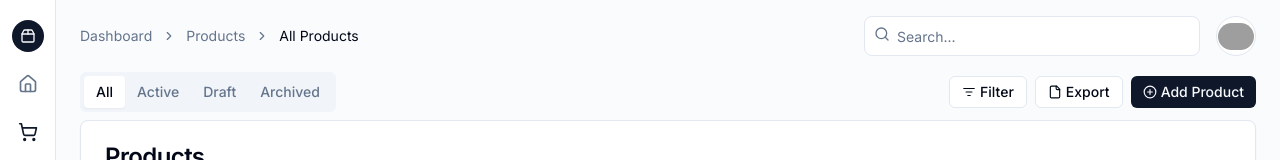
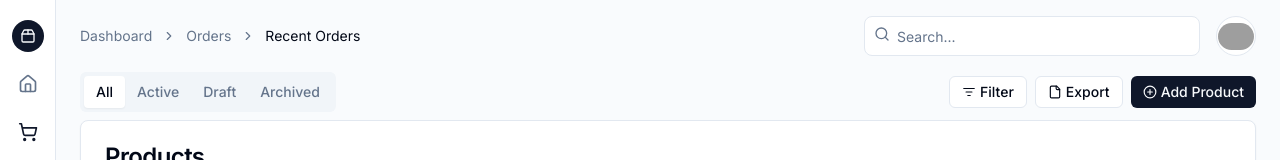
Before and after one commit to nnance/nextjs-tailwind-shadcn-dashboard, a Next.js app: page /products in a window 1280 px wide. Shown: the top 160 px of the page. Built offline with nearby package versions, Linux system fonts and the light colour scheme; grey boxes are pictures that could not be loaded.

Commit message:
Update layout to use common dashboard for all pages

```diff
--- a/src/app/layout.tsx
+++ b/src/app/layout.tsx
@@ -4,6 +4,24 @@ import { Inter as FontSans } from "next/font/google";
 
 import { cn } from "@/lib/utils";
 import { TooltipProvider } from "@/components/ui/tooltip";
+
+import Link from "next/link";
+import { Search } from "lucide-react";
+
+import {
+  Breadcrumb,
+  BreadcrumbItem,
+  BreadcrumbLink,
+  BreadcrumbList,
+  BreadcrumbPage,
+  BreadcrumbSeparator,
+} from "@/components/ui/breadcrumb";
+
+import { Input } from "@/components/ui/input";
+
+import NavBar from "@/components/navbar";
+import NavSheet from "@/components/navsheet";
+import UserMenu from "@/components/usermenu";
 
 const fontSans = FontSans({
   subsets: ["latin"],
@@ -28,7 +46,47 @@ export default function RootLayout({
           fontSans.variable
         )}
       >
-        <TooltipProvider>{children}</TooltipProvider>
+        <TooltipProvider>
+          <div className="flex min-h-screen w-full flex-col bg-muted/40">
+            <NavBar />
+            <div className="flex flex-col sm:gap-4 sm:py-4 sm:pl-14">
+              <header className="sticky top-0 z-30 flex h-14 items-center gap-4 border-b bg-background px-4 sm:static sm:h-auto sm:border-0 sm:bg-transparent sm:px-6">
+                <NavSheet />
+                <Breadcrumb className="hidden md:flex">
+                  <BreadcrumbList>
+                    <BreadcrumbItem>
+                      <BreadcrumbLink asChild>
+                        <Link href="#">Dashboard</Link>
+                      </BreadcrumbLink>
+                    </BreadcrumbItem>
+                    <BreadcrumbSeparator />
+                    <BreadcrumbItem>
+                      <BreadcrumbLink asChild>
+                        <Link href="#">Orders</Link>
+                      </BreadcrumbLink>
+                    </BreadcrumbItem>
+                    <BreadcrumbSeparator />
+                    <BreadcrumbItem>
+                      <BreadcrumbPage>Recent Orders</BreadcrumbPage>
+                    </BreadcrumbItem>
+                  </BreadcrumbList>
+                </Breadcrumb>
+                <div className="relative ml-auto flex-1 md:grow-0">
+                  <Search className="absolute left-2.5 top-2.5 h-4 w-4 text-muted-foreground" />
+                  <Input
+                    type="search"
+                    placeholder="Search..."
+                    className="w-full rounded-lg bg-background pl-8 md:w-[200px] lg:w-[336px]"
+                  />
+                </div>
+                <UserMenu />
+              </header>
+              <main className="grid flex-1 items-start gap-4 p-4 sm:px-6 sm:py-0 md:gap-8">
+                {children}
+              </main>
+            </div>
+          </div>
+        </TooltipProvider>
       </body>
     </html>
   );
--- a/src/app/orders/body.tsx
+++ b/src/app/orders/body.tsx
@@ -93,7 +93,7 @@ async function OrderRows({ orders }: { orders: Order[] }) {
 
 export default function OrdersBody({ orders }: OrdersAPIResponse) {
   return (
-    <main className="grid flex-1 items-start gap-4 p-4 sm:px-6 sm:py-0 md:gap-8 lg:grid-cols-3 xl:grid-cols-3">
+    <div>
       <div className="grid auto-rows-max items-start gap-4 md:gap-8 lg:col-span-2">
         <div className="grid gap-4 sm:grid-cols-2 md:grid-cols-4 lg:grid-cols-2 xl:grid-cols-4">
           <Card className="sm:col-span-2" x-chunk="dashboard-05-chunk-0">
@@ -357,6 +357,6 @@ export default function OrdersBody({ orders }: OrdersAPIResponse) {
           </CardFooter>
         </Card>
       </div>
-    </main>
+    </div>
   );
 }
--- a/src/app/orders/page.tsx
+++ b/src/app/orders/page.tsx
@@ -1,20 +1,3 @@
-import Link from "next/link";
-import { Search } from "lucide-react";
-
-import {
-  Breadcrumb,
-  BreadcrumbItem,
-  BreadcrumbLink,
-  BreadcrumbList,
-  BreadcrumbPage,
-  BreadcrumbSeparator,
-} from "@/components/ui/breadcrumb";
-
-import { Input } from "@/components/ui/input";
-
-import NavBar from "@/components/navbar";
-import NavSheet from "@/components/navsheet";
-import UserMenu from "@/components/usermenu";
 import { OrdersAPIResponse } from "@/types/orders";
 import OrdersBody from "./body";
 
@@ -22,43 +5,5 @@ export default async function Orders() {
   const res = await fetch(`http://localhost:3000/api/orders`);
   const { orders } = (await res.json()) as OrdersAPIResponse;
 
-  return (
-    <div className="flex min-h-screen w-full flex-col bg-muted/40">
-      <NavBar />
-      <div className="flex flex-col sm:gap-4 sm:py-4 sm:pl-14">
-        <header className="sticky top-0 z-30 flex h-14 items-center gap-4 border-b bg-background px-4 sm:static sm:h-auto sm:border-0 sm:bg-transparent sm:px-6">
-          <NavSheet />
-          <Breadcrumb className="hidden md:flex">
-            <BreadcrumbList>
-              <BreadcrumbItem>
-                <BreadcrumbLink asChild>
-                  <Link href="#">Dashboard</Link>
-                </BreadcrumbLink>
-              </BreadcrumbItem>
-              <BreadcrumbSeparator />
-              <BreadcrumbItem>
-                <BreadcrumbLink asChild>
-                  <Link href="#">Orders</Link>
-                </BreadcrumbLink>
-              </BreadcrumbItem>
-              <BreadcrumbSeparator />
-              <BreadcrumbItem>
-                <BreadcrumbPage>Recent Orders</BreadcrumbPage>
-              </BreadcrumbItem>
-            </BreadcrumbList>
-          </Breadcrumb>
-          <div className="relative ml-auto flex-1 md:grow-0">
-            <Search className="absolute left-2.5 top-2.5 h-4 w-4 text-muted-foreground" />
-            <Input
-              type="search"
-              placeholder="Search..."
-              className="w-full rounded-lg bg-background pl-8 md:w-[200px] lg:w-[336px]"
-            />
-          </div>
-          <UserMenu />
-        </header>
-        <OrdersBody orders={orders} />
-      </div>
-    </div>
-  );
+  return <OrdersBody orders={orders} />;
 }
--- a/src/app/products/body.tsx
+++ b/src/app/products/body.tsx
@@ -116,7 +116,6 @@ export default function ProductsBody({ products }: { products: Product[] }) {
   const [filter, setFilter] = useState("all");
 
   return (
-    <main className="grid flex-1 items-start gap-4 p-4 sm:px-6 sm:py-0 md:gap-8">
     <Tabs defaultValue="all">
       <div className="flex items-center">
         <TabsList>
@@ -187,6 +186,5 @@ export default function ProductsBody({ products }: { products: Product[] }) {
         </Card>
       </TabsContent>
     </Tabs>
-    </main>
   );
 }
--- a/src/app/products/page.tsx
+++ b/src/app/products/page.tsx
@@ -1,17 +1,3 @@
-import Link from "next/link";
-import { Search } from "lucide-react";
-import {
-  Breadcrumb,
-  BreadcrumbItem,
-  BreadcrumbLink,
-  BreadcrumbList,
-  BreadcrumbPage,
-  BreadcrumbSeparator,
-} from "@/components/ui/breadcrumb";
-import { Input } from "@/components/ui/input";
-import NavBar from "@/components/navbar";
-import NavSheet from "@/components/navsheet";
-import UserMenu from "@/components/usermenu";
 import { ProductAPIResponse } from "@/types/products";
 import ProductsBody from "./body";
 
@@ -19,43 +5,5 @@ export default async function Products() {
   const res = await fetch(`http://localhost:3000/api/products`);
   const { products } = (await res.json()) as ProductAPIResponse;
 
-  return (
-    <div className="flex min-h-screen w-full flex-col bg-muted/40">
-      <NavBar />
-      <div className="flex flex-col sm:gap-4 sm:py-4 sm:pl-14">
-        <header className="sticky top-0 z-30 flex h-14 items-center gap-4 border-b bg-background px-4 sm:static sm:h-auto sm:border-0 sm:bg-transparent sm:px-6">
-          <NavSheet />
-          <Breadcrumb className="hidden md:flex">
-            <BreadcrumbList>
-              <BreadcrumbItem>
-                <BreadcrumbLink asChild>
-                  <Link href="#">Dashboard</Link>
-                </BreadcrumbLink>
-              </BreadcrumbItem>
-              <BreadcrumbSeparator />
-              <BreadcrumbItem>
-                <BreadcrumbLink asChild>
-                  <Link href="#">Products</Link>
-                </BreadcrumbLink>
-              </BreadcrumbItem>
-              <BreadcrumbSeparator />
-              <BreadcrumbItem>
-                <BreadcrumbPage>All Products</BreadcrumbPage>
-              </BreadcrumbItem>
-            </BreadcrumbList>
-          </Breadcrumb>
-          <div className="relative ml-auto flex-1 md:grow-0">
-            <Search className="absolute left-2.5 top-2.5 h-4 w-4 text-muted-foreground" />
-            <Input
-              type="search"
-              placeholder="Search..."
-              className="w-full rounded-lg bg-background pl-8 md:w-[200px] lg:w-[336px]"
-            />
-          </div>
-          <UserMenu />
-        </header>
-        <ProductsBody products={products} />
-      </div>
-    </div>
-  );
+  return <ProductsBody products={products} />;
 }
```
Also changed, not shown: 1 other file (tests, documents, lock files or other folders). Lines whose indentation alone changed are shown as unchanged.
